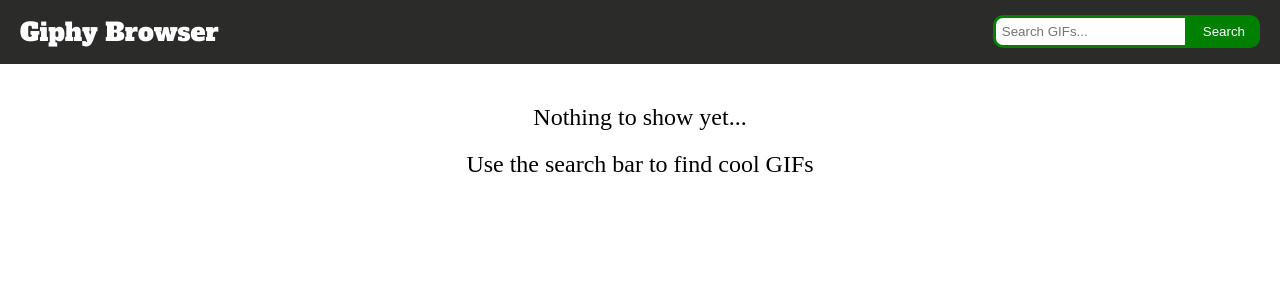
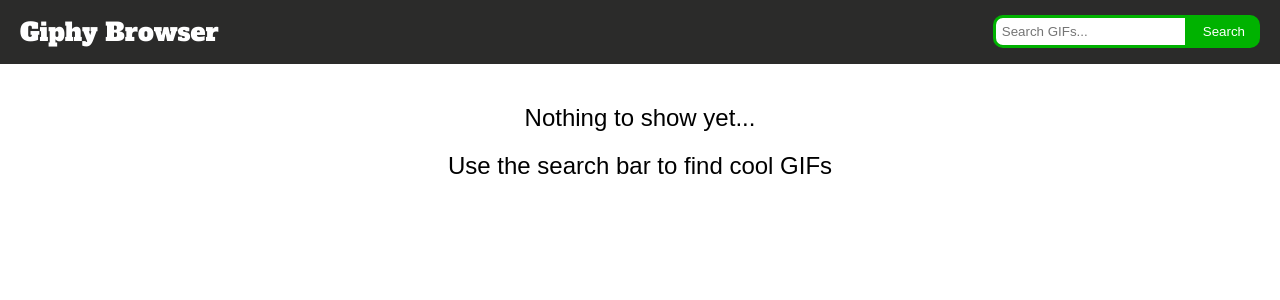
Before and after one commit to taubeyana/giphy, a React (Create React App) app: page / in a window 1280 px wide. Shown: the top 300 px of the page. Built offline with nearby package versions, Linux system fonts and the light colour scheme.

Commit message:
search color and font-falimy changed

```diff
--- a/src/components/Gif/_gif.scss
+++ b/src/components/Gif/_gif.scss
@@ -17,6 +17,7 @@
     @include ellipsis;
     width: inherit;
     text-align: center;
+    font-size: 13px;
 
 }
 .giphy__copy-wrapper {
--- a/src/styles/_global.scss
+++ b/src/styles/_global.scss
@@ -1,4 +1,6 @@
+@import 'variables';
 body {
     margin: 0;
     padding: 0;
+    font-family: $fontFamilyMain;
 }
--- a/src/styles/_variables.scss
+++ b/src/styles/_variables.scss
@@ -1,7 +1,7 @@
 //  ----- Colors -----
 
 $grayHeaderBcg: #2B2B2A;
-$greenHeaderBtn: green;
+$greenHeaderBtn: #00B200;
 $lightGrayMainBtn: #C5C5C5;
 $darkGrayTextColor: #767676;
 
@@ -9,7 +9,7 @@
 
 @import url('https://fonts.googleapis.com/css?family=Alfa+Slab+One&display=swap');
 $fontFamilyHeader: 'Alfa Slab One', cursive;
-
+$fontFamilyMain: sans-serif;
 // ----- Mixins -----
 @mixin ellipsis() {
     overflow: hidden;
```
